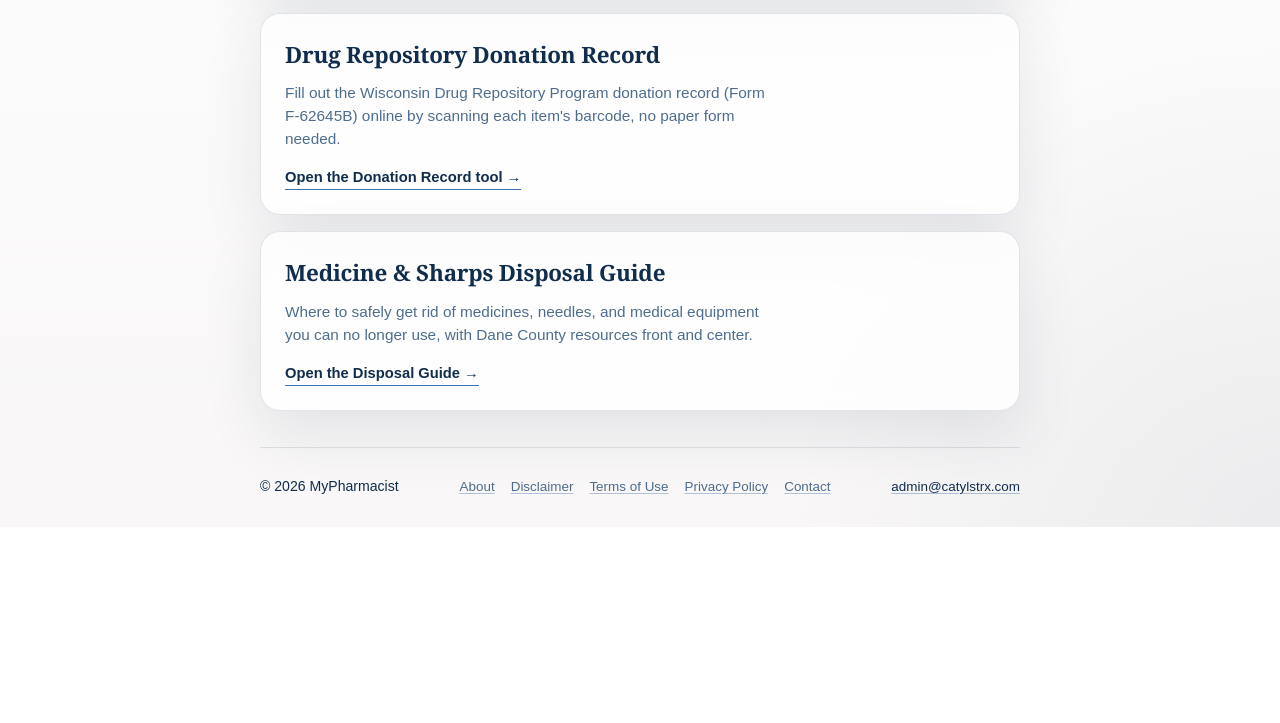
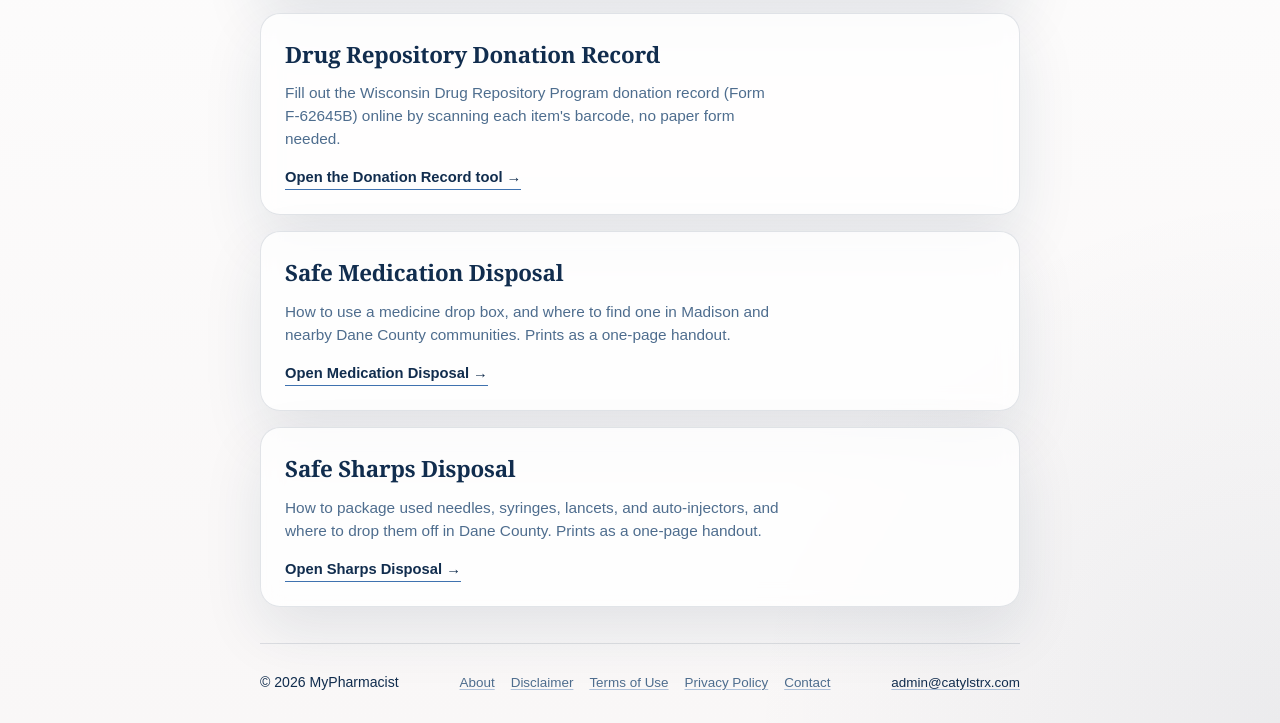
Before and after one commit to ptrapskin/MyPharmacist, a plain HTML site: page index.html in a window 1280 px wide. Shown: the part 681-1404 px from the top of the page. Before the commit the page ends 1208 px from the top, so only its background shows below. Drawn offline with Linux system fonts and the light colour scheme.

Commit message:
Split disposal guide card into medication and sharps disposal cards
Co-Authored-By: Claude Opus 5.5 <noreply@anthropic.com>

```diff
--- a/index.html
+++ b/index.html
@@ -276,11 +276,19 @@
           </div>
 
           <div class="tool-card">
-            <h3 class="tool-name">Medicine &amp; Sharps Disposal Guide</h3>
+            <h3 class="tool-name">Safe Medication Disposal</h3>
             <p class="tool-copy">
-              Where to safely get rid of medicines, needles, and medical equipment you can no longer use, with Dane County resources front and center.
+              How to use a medicine drop box, and where to find one in Madison and nearby Dane County communities. Prints as a one-page handout.
             </p>
-            <a class="tool-link" href="https://tools.catylstrx.com/dispose-meds" target="_blank" rel="noopener">Open the Disposal Guide &rarr;</a>
+            <a class="tool-link" href="https://tools.catylstrx.com/dispose-meds" target="_blank" rel="noopener">Open Medication Disposal &rarr;</a>
+          </div>
+
+          <div class="tool-card">
+            <h3 class="tool-name">Safe Sharps Disposal</h3>
+            <p class="tool-copy">
+              How to package used needles, syringes, lancets, and auto-injectors, and where to drop them off in Dane County. Prints as a one-page handout.
+            </p>
+            <a class="tool-link" href="https://tools.catylstrx.com/dispose-sharps" target="_blank" rel="noopener">Open Sharps Disposal &rarr;</a>
           </div>
         </section>
 
```
